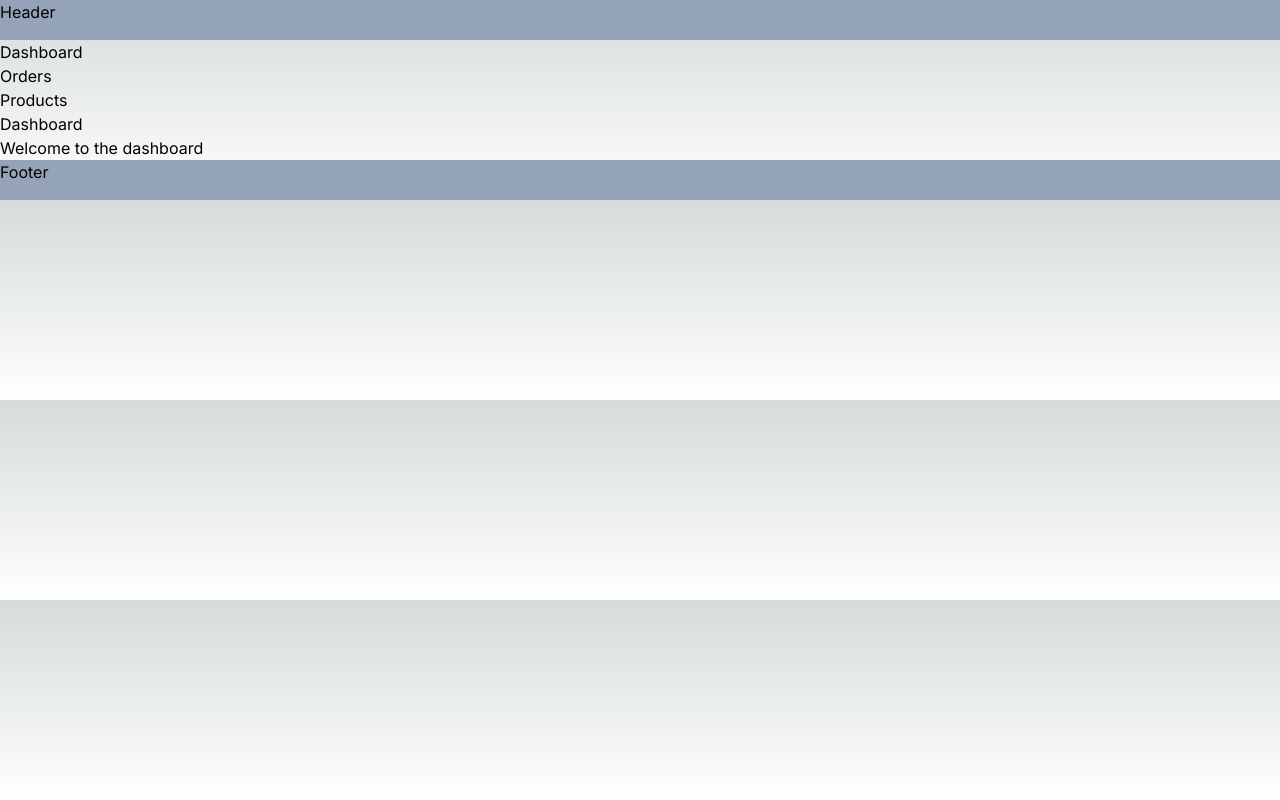
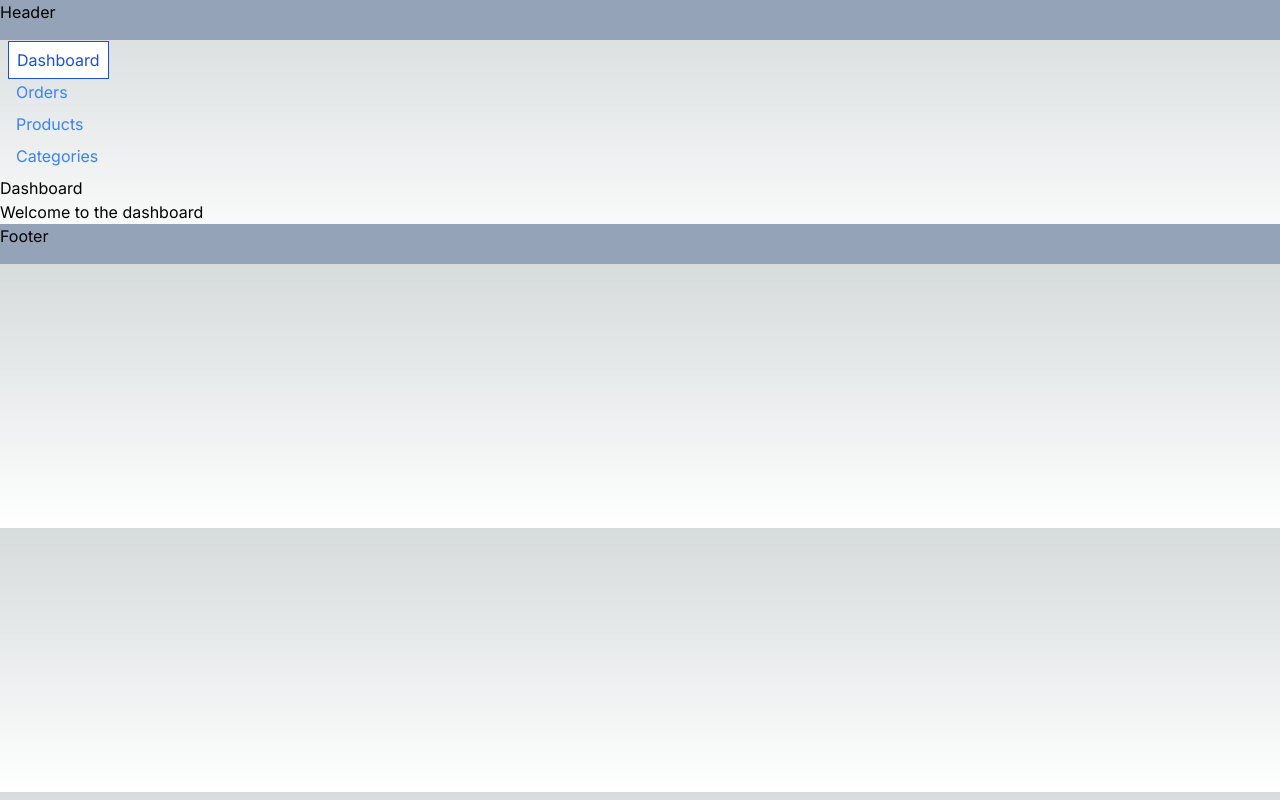
Before and after one commit to connorwarme/athlete-store, a Next.js app: page /dashboard in a window 1280 px wide. Built offline with nearby package versions, Linux system fonts and the light colour scheme.

Commit message:
Learn about active links via pathname

```diff
--- a/src/app/ui/nav.jsx
+++ b/src/app/ui/nav.jsx
@@ -1,18 +1,29 @@
+"use client";
+
 import Link from "next/link";
+import { usePathname } from "next/navigation";
 
 export default function Nav() {
+  const navLinks = [
+    { href: "/dashboard", label: "Dashboard" },
+    { href: "/dashboard/orders", label: "Orders" },
+    { href: "/products", label: "Products" },
+    { href: "/categories", label: "Categories" },
+  ]
+  const pathname = usePathname();
+
+  const linkStyle = "text-blue-500 hover:text-blue-700 p-2";
+  const linkStyleActive = "text-blue-700 bg-white border border-blue-700 p-2";
   return (
     <nav>
       <ul>
-        <li>
-          <Link href="/dashboard">Dashboard</Link>
-        </li>
-        <li>
-          <Link href="/dashboard/orders">Orders</Link>
-        </li>
-        <li>
-          <Link href="/products">Products</Link>
-        </li>
+        { navLinks.map(({ href, label }) => (
+          <li key={href} className="m-2">
+            <Link href={href} className={pathname.endsWith(href) ? linkStyleActive : linkStyle}>
+              {label}
+            </Link>
+          </li>
+        ))}
       </ul>
     </nav>
   );
```
